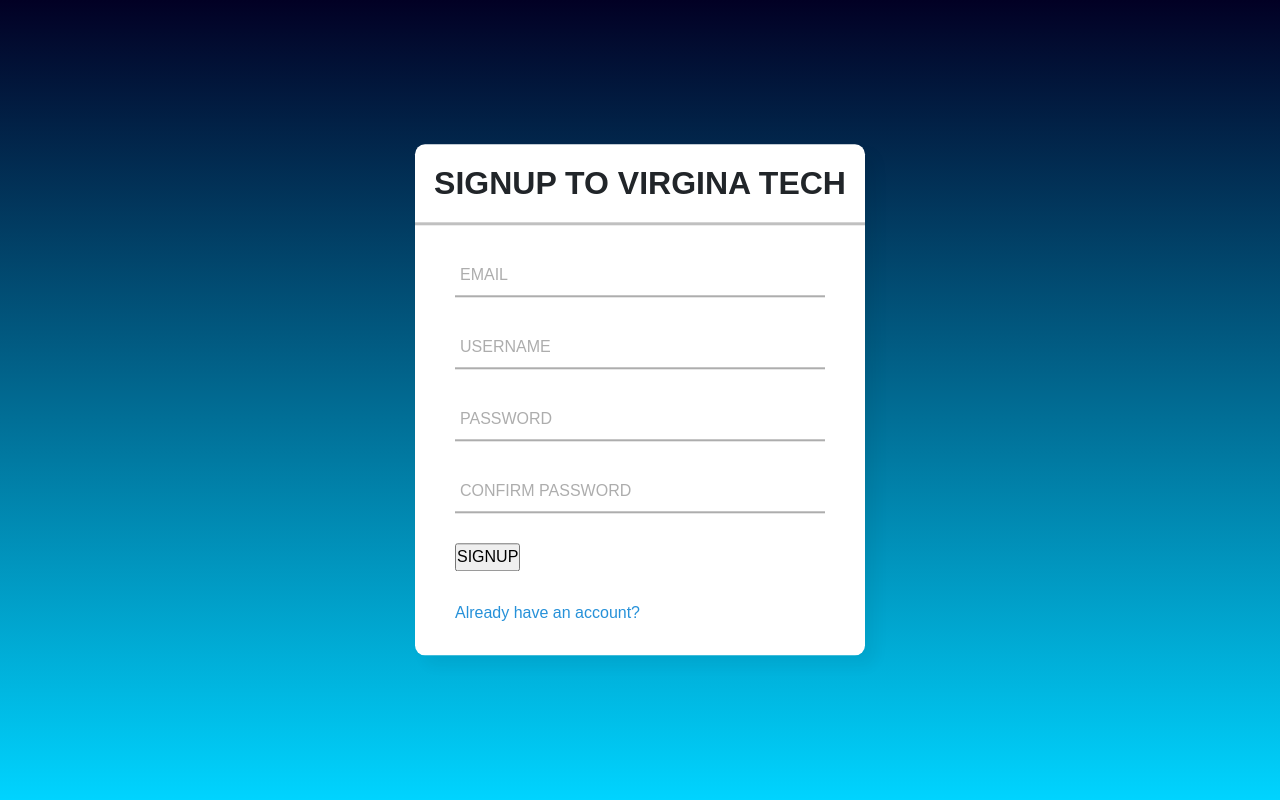
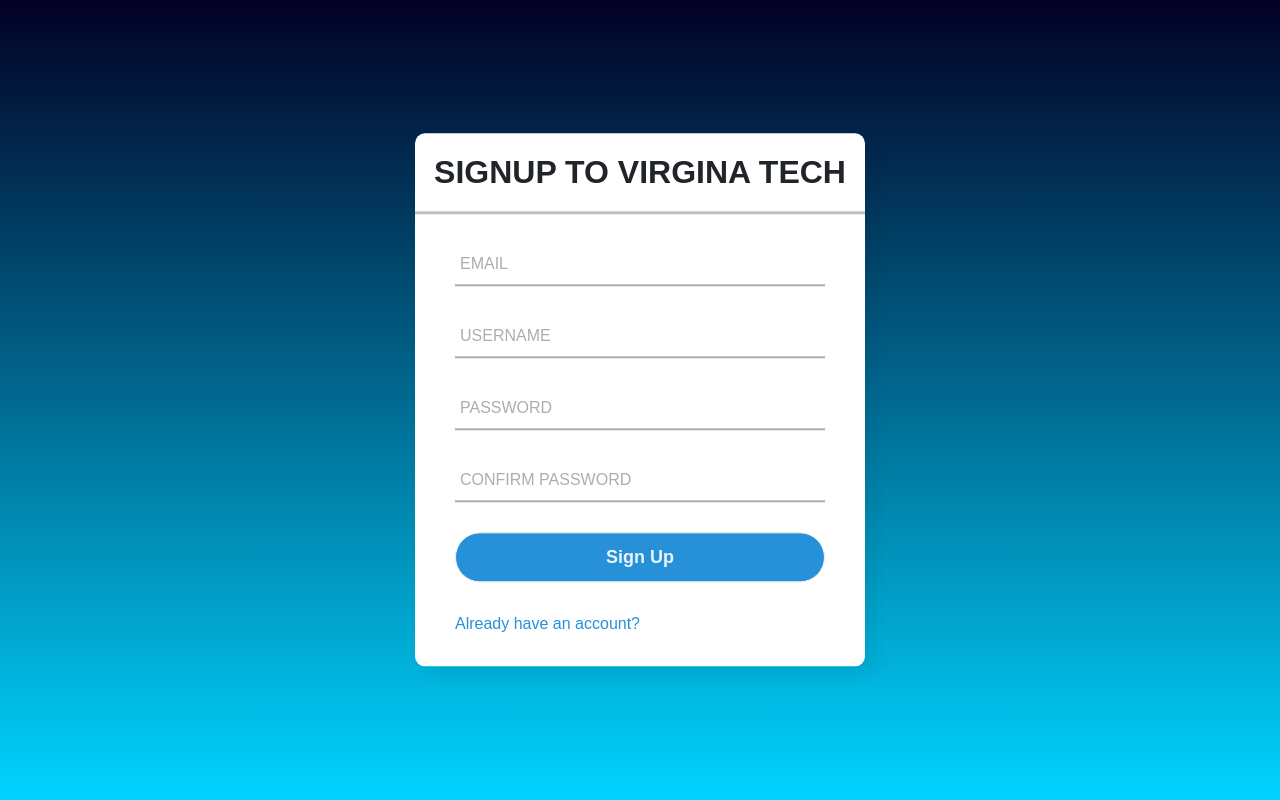
Before and after one commit to HKgame01/HackViolet2022, a FastAPI app: page /register in a window 1280 px wide. Run offline with FastAPI, Linux system fonts and the light colour scheme; parts of the project's set-up code (start-up, migrations or seed data) failed here and were passed over; some web fonts are replaced.

Commit message:
few tweaks to the code

```diff
--- a/hackathons/templates/register.html
+++ b/hackathons/templates/register.html
@@ -37,7 +37,7 @@
           <span></span>
           <label>CONFIRM PASSWORD</label>
         </div>
-        <input type="submit" value="SIGNUP" />
+        <button class="submit" onclick="login()">Sign Up</button>
         <div class="login_link">
           <a href="login">Already have an account?</a>
         </div>
--- a/home/index.html
+++ b/home/index.html
@@ -24,7 +24,7 @@
           Internal Hackathons
         </a>
         <a class="btn btn-outline-primary btn-lg" type="button" href="http://127.0.0.1:3000/">
-          Water Cooler
+          Water Cooler (Anonymous Chatrooms)
         </a>
       </div>
     </div>
--- a/watercooler/public/css/style.css
+++ b/watercooler/public/css/style.css
@@ -30,7 +30,7 @@
 		rgba(0, 212, 255, 1) 100%
 	  )
 	  no-repeat center fixed;
-  }
+}
 
 ul {
 	list-style: none;
```
